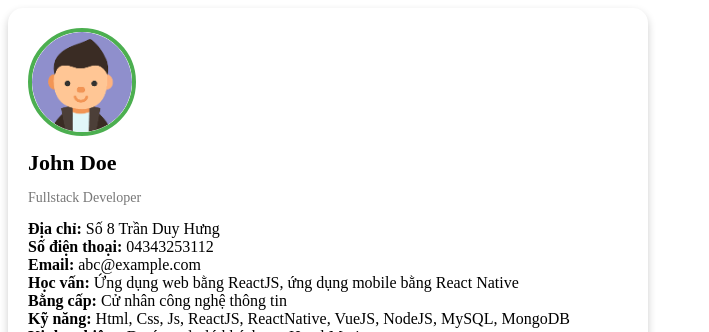
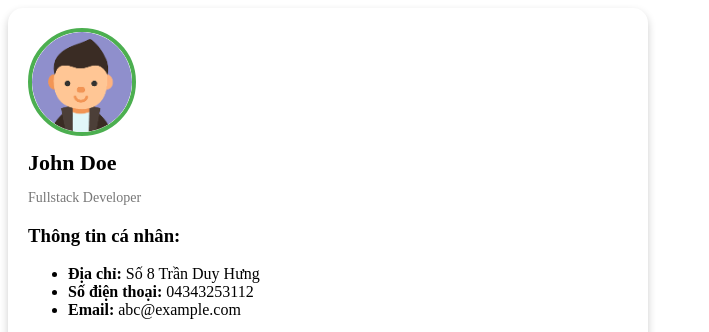
Before and after one commit to HoangVV01/myproject, a plain HTML site: page index.html in a window 1280 px wide. Shown: the top 332 px of the page, without its empty margins (0-709 px from the left). Drawn offline with Linux system fonts and the light colour scheme.

Commit message:
Add ul, li tags into index.html

```diff
--- a/index.html
+++ b/index.html
@@ -42,9 +42,12 @@ font-size: 14px;
     <img src="./profile.png" alt="Profile Picture">
     <h2>John Doe</h2>
     <p>Fullstack Developer</p>
-    <div><b>Địa chỉ: </b> Số 8 Trần Duy Hưng</div>
-    <div><b>Số điện thoại: </b> 04343253112</div>
-    <div><b>Email: </b> abc@example.com</div>
+    <h3>Thông tin cá nhân:</h3>
+    <ul>
+        <li><div><b>Địa chỉ: </b> Số 8 Trần Duy Hưng</div></li>
+        <li><div><b>Số điện thoại: </b> 04343253112</div></li>
+        <li><div><b>Email: </b> abc@example.com</div></li>
+    </ul>
     <div><b>Học vấn: </b> Ứng dụng web bằng ReactJS, ứng dụng mobile bằng React Native</div>
     <div><b>Bằng cấp: </b> Cử nhân công nghệ thông tin</div>
     <div><b>Kỹ năng: </b> Html, Css, Js, ReactJS, ReactNative, VueJS, NodeJS, MySQL, MongoDB</div>
```
